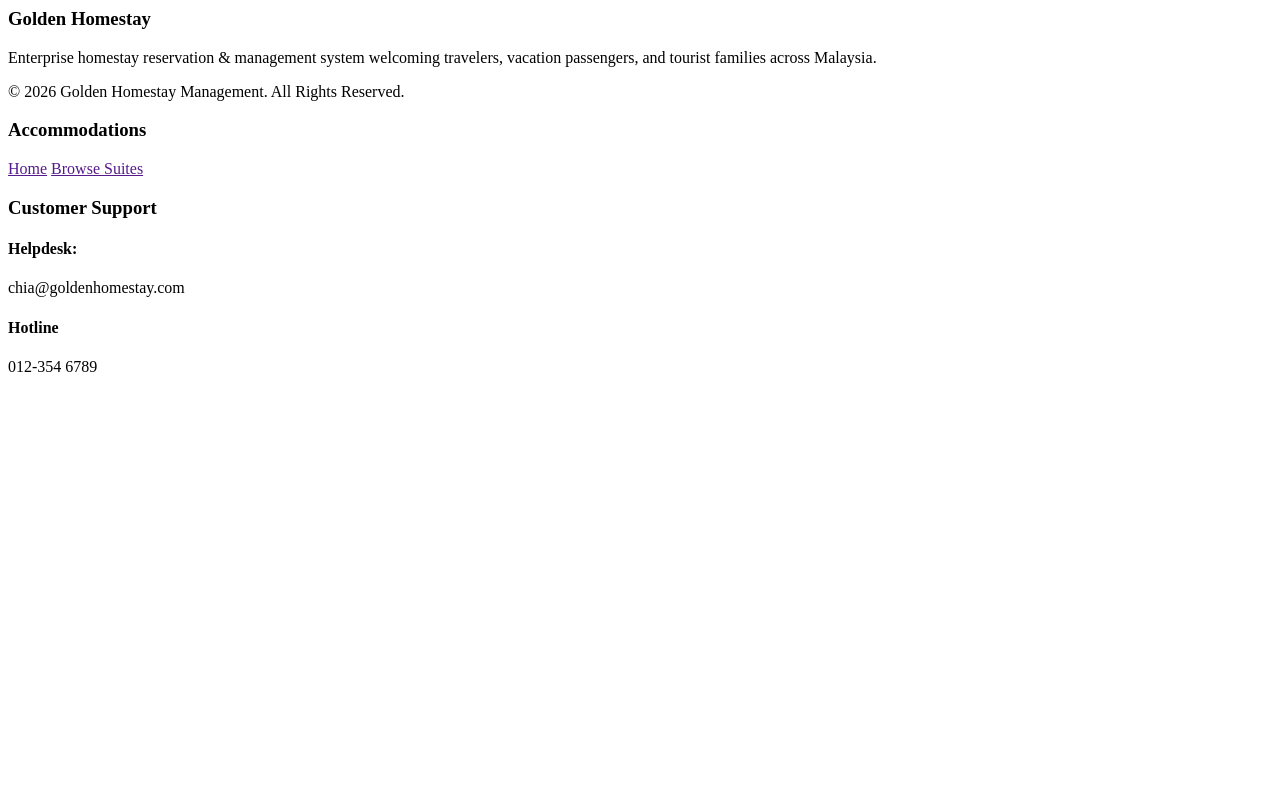
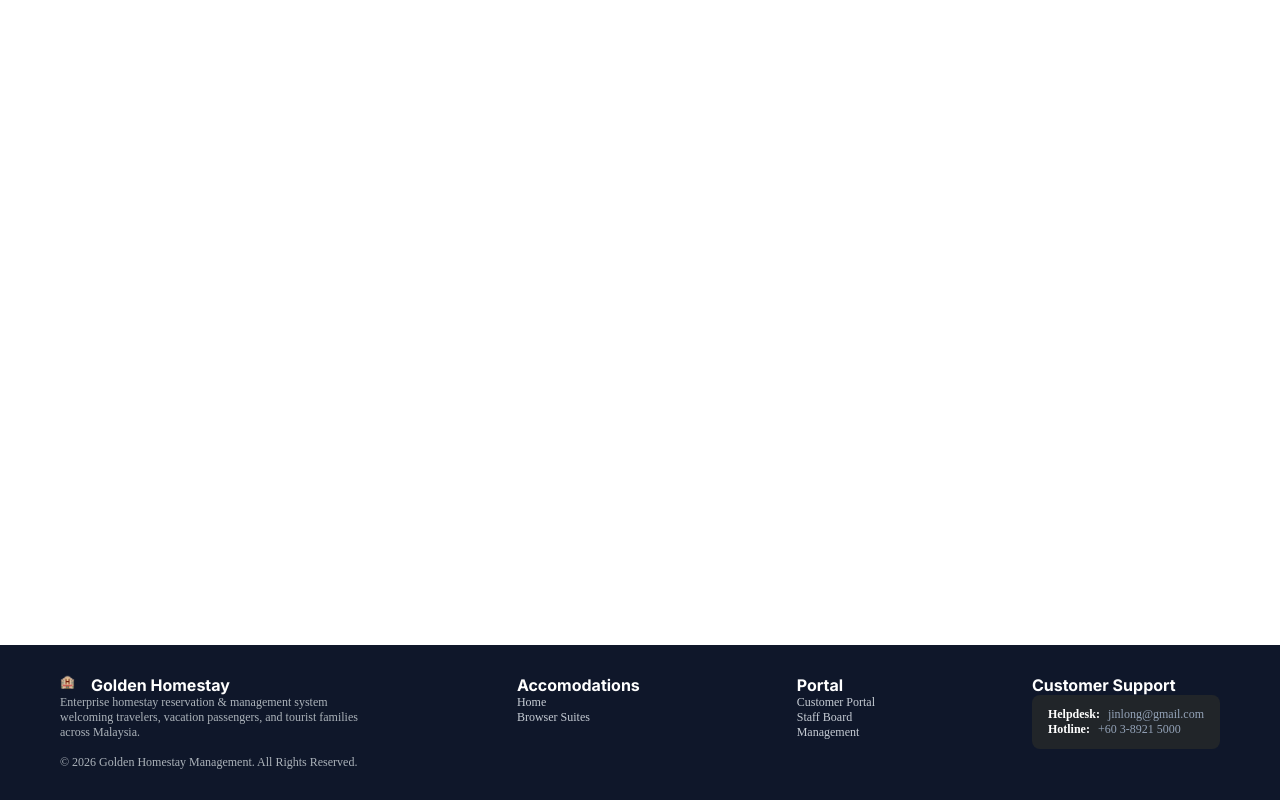
Before and after one commit to KitLin313/MiniProject-Homestay-Management-System-, a PHP site: page / in a window 1280 px wide. Run offline with PHP 8.4, Linux system fonts and the light colour scheme; data that the repository does not hold is empty.

Commit message:
Complete footer

```diff
--- /dev/null
+++ b/public/assest/css/font.css
@@ -0,0 +1,2 @@
+/* Inter */
+@import url('https://fonts.googleapis.com/css2?family=Inter:wght@400;500;600;700&display=swap');
--- /dev/null
+++ b/public/assest/css/footer.css
@@ -0,0 +1,68 @@
+.footer{
+    background-color: #0f172a;
+    color: #acb3ba;
+    font-family: 'Times New Roman', Times, serif;
+    font-size: 0.75rem;
+}
+
+.footer_container{
+    max-width: 1200px;
+    margin: 0 auto;
+    padding: 30px 20px;
+    display: flex;
+    justify-content: space-between;
+    align-items: flex-start;
+    gap: 32px;
+}
+
+.footer_col_title{
+    color: white;
+    font-family: 'Inter', sans-serif;
+    font-size: 1rem;
+    text-decoration: none;
+}
+
+.footer_col_link{
+    color:#c6ccd4;
+    display: flex;
+    font-size: 0.75rem;
+
+    text-decoration: none;
+    border-bottom: none;
+    box-shadow: none;
+}
+
+.brand_col{
+    max-width: 300px;
+}
+
+.brand_title{
+    display: flex;
+    gap: 1rem;
+}
+
+.support_container{
+    background-color: #212529;
+    border-radius: 0.5rem;
+    padding: 0.75rem 1.0rem;
+}
+
+.support_col{
+    display: flex;
+    gap: 0.5rem;
+}
+
+.support_title{
+    color: white;
+    font-weight: bold;
+}
+
+.support_content{
+    color: #94a3b8;
+}
+
+@media (max-width: 768px){
+    .footer_container{
+        flex-direction: column;
+    }
+}
--- a/public/assest/css/main.css
+++ b/public/assest/css/main.css
@@ -1,4 +1,16 @@
+@import url(font.css);
 @import url(./variables.css);
+@import url(./footer.css);
+
+/* page specific css */
 
 
-/* page specific css */
+body{
+    min-height: 100vh;
+    display: flex;
+    flex-direction: column;
+}
+
+.footer{
+    margin-top: auto;
+}
--- a/public/assest/css/variables.css
+++ b/public/assest/css/variables.css
@@ -13,3 +13,9 @@
     --primary_btn_color : #4f46e5,
     --primary_onBtnClick_color : #4338ca
 }
+
+*{
+    margin: 0;
+    padding: 0;
+    box-sizing: border-box;
+}
--- a/public/index.php
+++ b/public/index.php
@@ -1,15 +1,6 @@
 <?php
-    include("../config/db/database.php");
+    require_once("../config/db/database.php");
 
-    require_once "../views/layouts/footer.php";
+    include("../views/home_page.php");
 
-    $sql = "SELECT * FROM ROOMS";
-
-    $result = mysqli_query($conn, $sql);
-
-    $row = mysqli_fetch_assoc($result);
-    echo $row["room_id"] . "<br>";
-    echo $row["room_name"] . "<br>";
-
-    mysqli_close($conn);
 ?>
--- /dev/null
+++ b/views/home_page.php
@@ -0,0 +1,17 @@
+<?php
+    include("../views/layouts/head.php");
+    include("../views/layouts/header.php");
+
+    /* Testing */
+    $sql = "SELECT * FROM ROOMS";
+
+    $result = mysqli_query($conn, $sql);
+
+    $row = mysqli_fetch_assoc($result);
+    echo $row["room_id"] . "<br>";
+    echo $row["room_name"] . "<br>";
+
+    mysqli_close($conn);
+
+    include ("../views/layouts/footer.php");
+?>
--- a/views/layouts/footer.php
+++ b/views/layouts/footer.php
@@ -1,20 +1,46 @@
-<footer>
-    <h3 id="Golden_Homestay_Footer">Golden Homestay</h3>
-    <p class = "footer_description">Enterprise homestay reservation & management system welcoming travelers, vacation passengers, and tourist families across Malaysia.</p>
-    <p class = "footer_description">© 2026 Golden Homestay Management. All Rights Reserved.</p>
+<footer class="footer">
+    <div class="footer_container">
+        <div class="footer_col brand_col">
+            <div class="brand_title">
+                <span class="brand_icon">🏨</span>
+                <h3 class="footer_col_title">Golden Homestay</h3>
+            </div>
+            <p class="brand_descrip">Enterprise homestay reservation & management system welcoming travelers, vacation passengers, and tourist families across Malaysia.</p>
 
-    <h3>Accommodations</h3>
-    <a href="">Home</a>
-    <a href="">Browse Suites</a>
+            <br>
 
+            <p class="copyright">© 2026 Golden Homestay Management. All Rights Reserved.</p>
+        </div>
 
-    <h3>Customer Support</h3>
+        <div class="footer_col">
+            <h3 class="footer_col_title">Accomodations</h3>
+            <a href="" class="footer_col_link">Home</a>
+            <a href="" class="footer_col_link">Browser Suites</a>
+        </div>
 
-    <div>
-        <h4>Helpdesk: </h4>
-        <p>chia@goldenhomestay.com</p>
-        <h4>Hotline</h4>
-        <p>012-354 6789</p>
+        <div class="footer_col">
+            <h3 class="footer_col_title">Portal</h3>
+            <a href="" class="footer_col_link">Customer Portal</a>
+            <a href="" class="footer_col_link">Staff Board</a>
+            <a href="" class="footer_col_link">Management</a>
+        </div>
+
+        <div class="footer_col">
+            <h3 class="footer_col_title">Customer Support</h3>
+
+            <div class="support_container">
+                <div class="support_col">
+                    <p class="support_title">Helpdesk:</p>
+                    <p class="support_content">jinlong@gmail.com</p>
+                </div>
+
+                <div class="support_col">
+                    <p class="support_title">Hotline:</p>
+                    <p class="support_content">+60 3-8921 5000</p>
+                </div>
+            </div>
+        </div>
     </div>
-
 </footer>
+</body>
+</html>
--- /dev/null
+++ b/views/layouts/head.php
@@ -0,0 +1,8 @@
+<!DOCTYPE html>
+<html lang="en">
+    <head>
+        <meta charset="UTF-8">
+        <meta name="viewport" content="width=device-width, initial-scale=1.0">
+        <link rel="stylesheet" href="/Mini_Project/Homestay/public/assest/css/main.css">
+    </head>
+    <body>
--- /dev/null
+++ b/views/layouts/header.php
@@ -0,0 +1,3 @@
+<header >
+
+</header>
```
Also changed, not shown: views/rooms_page.php (deleted, +0 -8 lines).
